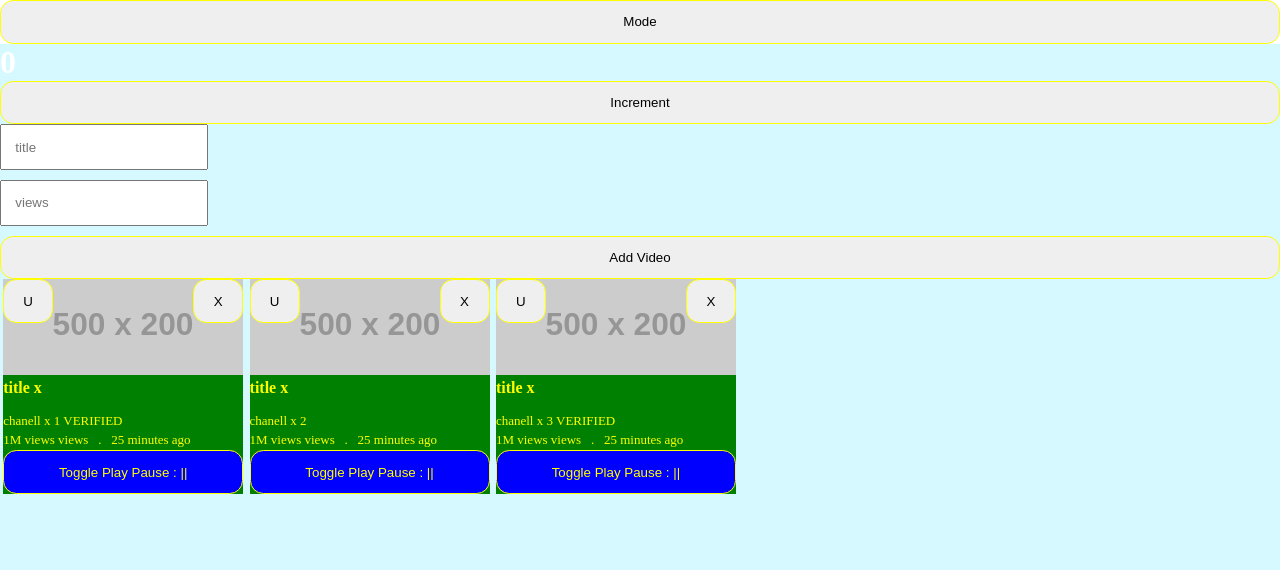
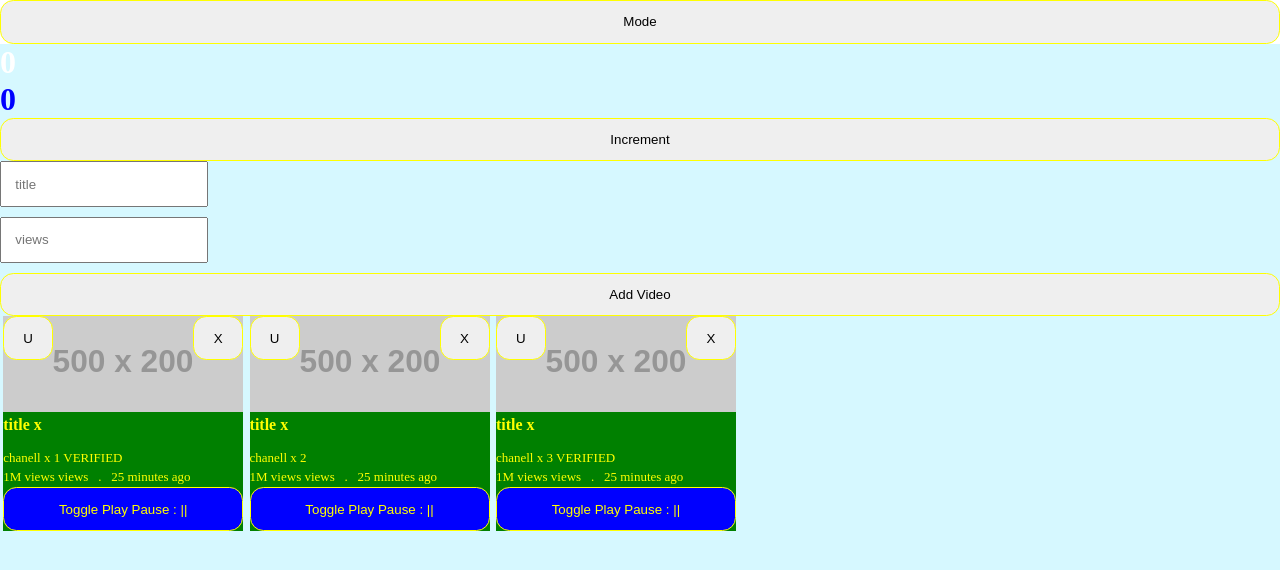
Before and after one commit to sjTheSahilJoseph/The-React, a React (Create React App) app in the folder first_app/: page / in a window 1280 px wide. Shown: the top 570 px of the page. Built offline with nearby package versions, Linux system fonts and the light colour scheme.

Commit message:
useRef experiment

```diff
--- a/first_app/src/components/Counter.js
+++ b/first_app/src/components/Counter.js
@@ -25,12 +25,16 @@ function Counter() {
         // If we have to implement the function to see that how many times this thing have runned.
         // we can use useRef
     }
+    // now if we show the ref value to jsx, it'll update, not because of useRef, but because of useState, everytime we change the state, it is re-rendering.
+    // We use useRef when we have to store something which we don't wanna show but still, we want to have a record of.
 
     return (
 
         <>
 
             <h1 style={{ color: 'white' }}>{number}</h1>
+
+            <h1 style={{ color: 'blue' }}>{num.current}</h1>
 
             <button onClick={handleIncrement}>Increment</button>
 
```
